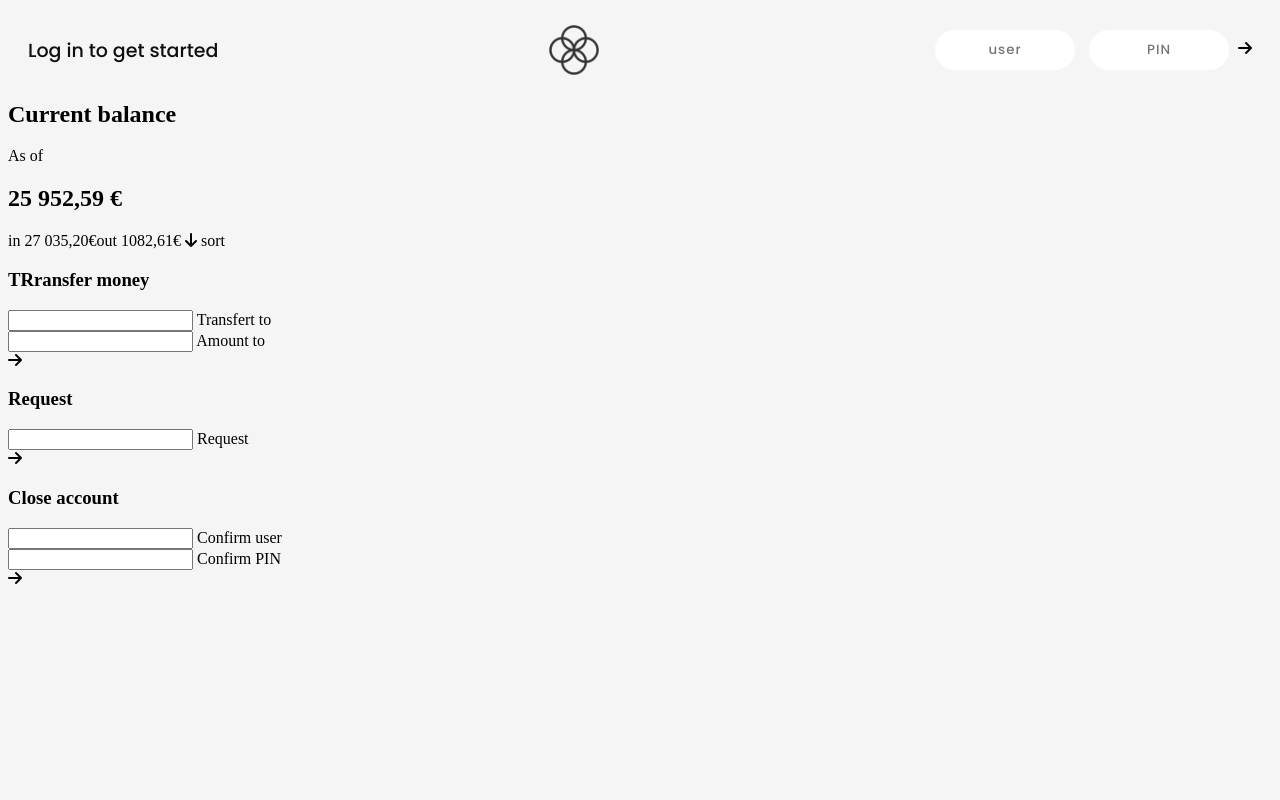
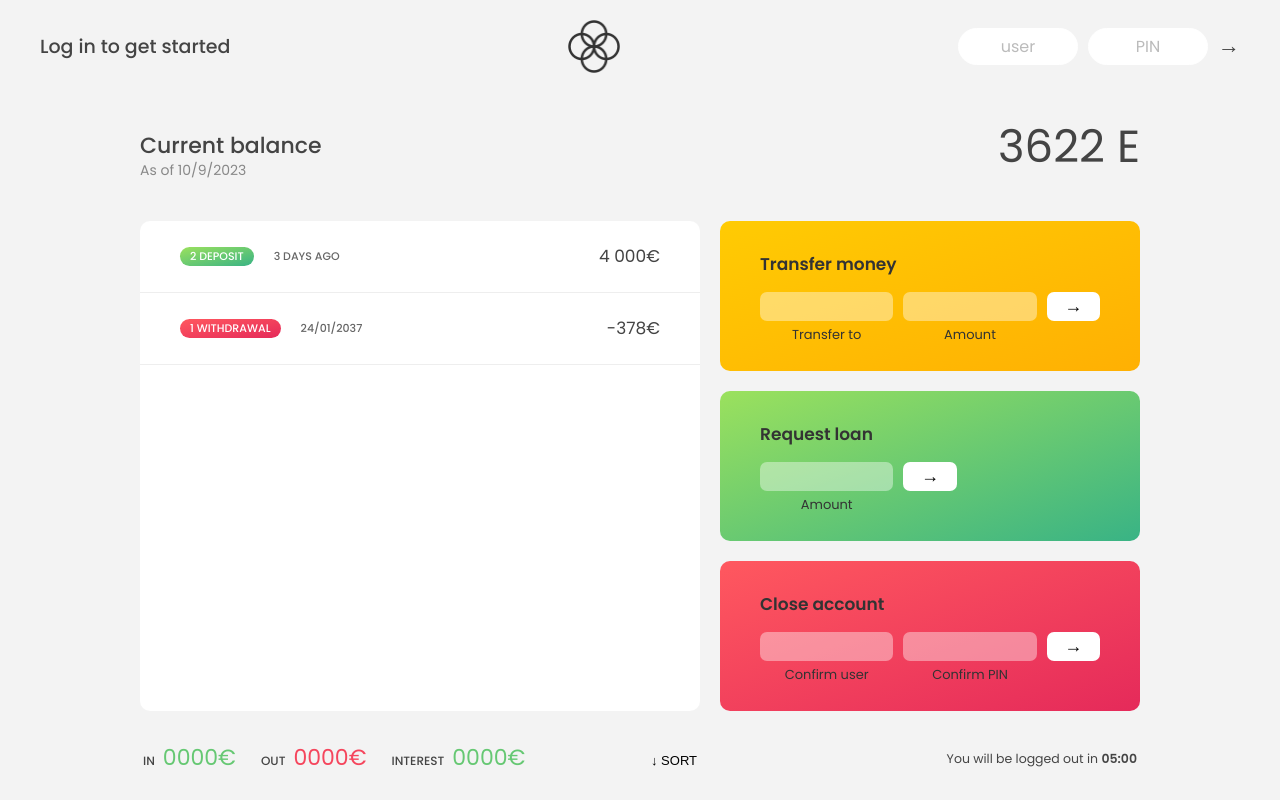
Before and after one commit to TheValll/konexio_cours, a PHP site: page /banker-app/index.html in a window 1280 px wide. Run offline with PHP 8.4, Linux system fonts and the light colour scheme.

Commit message:
bank app date + current balance and login function

```diff
--- a/banker-app/assets/javascript/script.js
+++ b/banker-app/assets/javascript/script.js
@@ -20,26 +20,63 @@ const data = [
 let userInput = "";
 let pinInput = "";
 
-const afterLogin = document.querySelector(".after--login");
-const welcomeText = document.getElementById("welcome--text");
+const afterLogin = document.querySelector(".app");
+const welcomeText = document.querySelector(".welcome");
+
+//// CREATE LOGIN FUNCTION
 
 const checkLogin = () => {
   for (let i = 0; i < data.length; i++) {
     if (userInput === data[i].user && Number(pinInput) === data[i].pin) {
-      afterLogin.style.display = "block";
+      afterLogin.style.opacity = "1";
       welcomeText.textContent = `Welcome back, ${data[i].firstName} !`;
+      document.querySelector(".login__input--pin").value = "";
+      document.querySelector(".login__input--user").value = "";
     }
   }
 };
 
-document.getElementById("user--input").addEventListener("input", (e) => {
+//// ADD EVENT FOR INPUT USER AND PIN
+
+document.querySelector(".login__input--user").addEventListener("input", (e) => {
   userInput = e.target.value;
 });
 
-document.getElementById("pin--input").addEventListener("input", (e) => {
+document.querySelector(".login__input--pin").addEventListener("input", (e) => {
   pinInput = e.target.value;
 });
 
-document.getElementById("submit--input").addEventListener("click", () => {
+//// FUNCTION LOGIN
+
+document.querySelector(".login__btn").addEventListener("click", (e) => {
+  e.preventDefault();
   checkLogin();
 });
+
+//// CALCUL GLOBAL CURRENT BALANCE
+
+const history = [];
+let currentBalance = document.querySelector(".balance__value");
+const value = document.querySelectorAll(".movements__value");
+value.forEach((e) => {
+  history.push(e.innerHTML);
+});
+let newTable = [];
+for (let i = 0; i < history.length; i++) {
+  newTable += history[i].replace(/\s/g, "").slice(0, -1);
+}
+currentBalance.textContent = `${eval(newTable)} E`;
+
+//// CHANGE DATE LOG
+
+const currentDate = new Date();
+console.log(currentDate);
+const day = currentDate.getDate();
+console.log(day);
+const mounth = currentDate.getMonth() + 1;
+const years = currentDate.getFullYear();
+if (mounth < 10) {
+  mounth = "0" + mounth;
+}
+let dateFormat = mounth + "/" + day + "/" + years;
+document.querySelector(".date").textContent = dateFormat;
--- a/banker-app/assets/styles/style.css
+++ b/banker-app/assets/styles/style.css
@@ -1,33 +1,293 @@
-@import url("https://fonts.googleapis.com/css2?family=League+Spartan:wght@700&family=Poppins:ital,wght@0,100;0,200;0,300;0,400;0,500;0,600;0,700;0,800;0,900;1,100;1,200;1,300;1,400;1,500;1,600;1,700;1,800;1,900&display=swap");
+* {
+  margin: 0;
+  padding: 0;
+  box-sizing: inherit;
+}
+
+html {
+  font-size: 62.5%;
+  box-sizing: border-box;
+}
 
 body {
-  background-color: whitesmoke;
+  font-family: "Poppins", sans-serif;
+  color: #444;
+  background-color: #f3f3f3;
+  height: 100vh;
+  padding: 2rem;
 }
-header {
+
+nav {
   display: flex;
   justify-content: space-between;
   align-items: center;
-  margin: 20px;
+  padding: 0 2rem;
 }
-header h2 {
-  font-size: 19px;
-  font-family: "Poppins", sans-serif;
+
+.welcome {
+  font-size: 1.9rem;
   font-weight: 500;
-  color: rgb(15, 15, 15);
 }
-header input {
-  padding: 5px 20px;
-  height: 30px;
-  width: 100px;
-  border-radius: 50px;
+
+.logo {
+  height: 5.25rem;
+}
+
+.login {
+  display: flex;
+}
+
+.login__input {
+  border: none;
+  padding: 0.5rem 2rem;
+  font-size: 1.6rem;
+  font-family: inherit;
   text-align: center;
-  margin: 5px;
-  font-family: "Poppins", sans-serif;
+  width: 12rem;
+  border-radius: 10rem;
+  margin-right: 1rem;
+  color: inherit;
+  border: 1px solid #fff;
+  transition: all 0.3s;
+}
+
+.login__input:focus {
+  outline: none;
+  border: 1px solid #ccc;
+}
+
+.login__input::placeholder {
+  color: #bbb;
+}
+
+.login__btn {
+  border: none;
+  background: none;
+  font-size: 2.2rem;
+  color: inherit;
+  cursor: pointer;
+  transition: all 0.3s;
+}
+
+.login__btn:hover,
+.login__btn:focus,
+.btn--sort:hover,
+.btn--sort:focus {
+  outline: none;
+  color: #777;
+}
+
+/* MAIN */
+.app {
+  position: relative;
+  max-width: 100rem;
+  margin: 4rem auto;
+  display: grid;
+  grid-template-columns: 4fr 3fr;
+  grid-template-rows: auto repeat(3, 15rem) auto;
+  gap: 2rem;
+
+  /* NOTE This creates the fade in/out anumation */
+  /* opacity: 0;
+  transition: all 1s; */
+}
+
+.balance {
+  grid-column: 1 / span 2;
+  display: flex;
+  align-items: flex-end;
+  justify-content: space-between;
+  margin-bottom: 2rem;
+}
+
+.balance__label {
+  font-size: 2.2rem;
   font-weight: 500;
-  color: gray;
-  letter-spacing: 1px;
+  margin-bottom: -0.2rem;
+}
+
+.balance__date {
+  font-size: 1.4rem;
+  color: #888;
+}
+
+.balance__value {
+  font-size: 4.5rem;
+  font-weight: 400;
+}
+
+/* MOVEMENTS */
+.movements {
+  grid-row: 2 / span 3;
+  background-color: #fff;
+  border-radius: 1rem;
+  overflow: scroll;
+}
+
+.movements__row {
+  padding: 2.25rem 4rem;
+  display: flex;
+  align-items: center;
+  border-bottom: 1px solid #eee;
+}
+
+.movements__type {
+  font-size: 1.1rem;
+  text-transform: uppercase;
+  font-weight: 500;
+  color: #fff;
+  padding: 0.1rem 1rem;
+  border-radius: 10rem;
+  margin-right: 2rem;
+}
+
+.movements__date {
+  font-size: 1.1rem;
+  text-transform: uppercase;
+  font-weight: 500;
+  color: #666;
+}
+
+.movements__type--deposit {
+  background-image: linear-gradient(to top left, #39b385, #9be15d);
+}
+
+.movements__type--withdrawal {
+  background-image: linear-gradient(to top left, #e52a5a, #ff585f);
+}
+
+.movements__value {
+  font-size: 1.7rem;
+  margin-left: auto;
+}
+
+/* SUMMARY */
+.summary {
+  grid-row: 5 / 6;
+  display: flex;
+  align-items: baseline;
+  padding: 0 0.3rem;
+  margin-top: 1rem;
+}
+
+.summary__label {
+  font-size: 1.2rem;
+  font-weight: 500;
+  text-transform: uppercase;
+  margin-right: 0.8rem;
+}
+
+.summary__value {
+  font-size: 2.2rem;
+  margin-right: 2.5rem;
+}
+
+.summary__value--in,
+.summary__value--interest {
+  color: #66c873;
+}
+
+.summary__value--out {
+  color: #f5465d;
+}
+
+.btn--sort {
+  margin-left: auto;
   border: none;
+  background: none;
+  font-size: 1.3rem;
+  font-weight: 500;
+  cursor: pointer;
 }
-.after--login {
-  display: block;
+
+/* OPERATIONS */
+.operation {
+  border-radius: 1rem;
+  padding: 3rem 4rem;
+  color: #333;
 }
+
+.operation--transfer {
+  background-image: linear-gradient(to top left, #ffb003, #ffcb03);
+}
+
+.operation--loan {
+  background-image: linear-gradient(to top left, #39b385, #9be15d);
+}
+
+.operation--close {
+  background-image: linear-gradient(to top left, #e52a5a, #ff585f);
+}
+
+h2 {
+  margin-bottom: 1.5rem;
+  font-size: 1.7rem;
+  font-weight: 600;
+  color: #333;
+}
+
+.form {
+  display: grid;
+  grid-template-columns: 2.5fr 2.5fr 1fr;
+  grid-template-rows: auto auto;
+  gap: 0.4rem 1rem;
+}
+
+/* Exceptions for interst */
+.form.form--loan {
+  grid-template-columns: 2.5fr 1fr 2.5fr;
+}
+
+.form__label--loan {
+  grid-row: 2;
+}
+
+/* End exceptions */
+
+.form__input {
+  width: 100%;
+  border: none;
+  background-color: rgba(255, 255, 255, 0.4);
+  font-family: inherit;
+  font-size: 1.5rem;
+  text-align: center;
+  color: #333;
+  padding: 0.3rem 1rem;
+  border-radius: 0.7rem;
+  transition: all 0.3s;
+}
+
+.form__input:focus {
+  outline: none;
+  background-color: rgba(255, 255, 255, 0.6);
+}
+
+.form__label {
+  font-size: 1.3rem;
+  text-align: center;
+}
+
+.form__btn {
+  border: none;
+  border-radius: 0.7rem;
+  font-size: 1.8rem;
+  background-color: #fff;
+  cursor: pointer;
+  transition: all 0.3s;
+}
+
+.form__btn:focus {
+  outline: none;
+  background-color: rgba(255, 255, 255, 0.8);
+}
+
+.logout-timer {
+  padding: 0 0.3rem;
+  margin-top: 1.9rem;
+  text-align: right;
+  font-size: 1.25rem;
+}
+
+.timer {
+  font-weight: 600;
+}
--- a/banker-app/index.html
+++ b/banker-app/index.html
@@ -1,123 +1,124 @@
 <!DOCTYPE html>
-<html lang="fr">
+<html lang="en">
   <head>
     <meta charset="UTF-8" />
     <meta name="viewport" content="width=device-width, initial-scale=1.0" />
-    <title>Banker App</title>
+    <meta http-equiv="X-UA-Compatible" content="ie=edge" />
+    <link rel="shortcut icon" type="image/png" href="/icon.png" />
+
     <link
+      href="https://fonts.googleapis.com/css?family=Poppins:400,500,600&display=swap"
       rel="stylesheet"
-      href="https://cdnjs.cloudflare.com/ajax/libs/font-awesome/6.4.2/css/all.min.css"
     />
+
     <link rel="stylesheet" href="./assets/styles/style.css" />
+    <title>Bankist</title>
   </head>
   <body>
-    <header>
-      <h2 id="welcome--text">Log in to get started</h2>
-      <img
-        src="./assets/img/logo.png"
-        alt="logo du site banker app"
-        height="50px"
-      />
-      <form>
+    <!-- TOP NAVIGATION -->
+    <nav>
+      <p class="welcome">Log in to get started</p>
+      <img src="./assets/img/logo.png" alt="Logo" class="logo" />
+      <form class="login">
         <input
           type="text"
           placeholder="user"
-          id="user--input"
-          maxlength="2"
-          autocomplete="off"
+          class="login__input login__input--user"
         />
+        <!-- In practice, use type="password" -->
         <input
           type="password"
           placeholder="PIN"
-          id="pin--input"
           maxlength="4"
-          autocomplete="off"
+          class="login__input login__input--pin"
         />
-        <i class="fa-solid fa-arrow-right" id="submit--input"></i>
+        <button class="login__btn">&rarr;</button>
       </form>
-    </header>
-    <div class="after--login">
-      <div class="after--header">
+    </nav>
+
+    <main class="app">
+      <!-- BALANCE -->
       <div class="balance">
-          <h2>Current balance</h2>
-          <p id="date">As of</p>
-        </div>
-        <h2 id="balance--value">25 952,59 €</h2>
-      </div>
-      <div class="grid--container">
-        <div class="grid--left">
-          <div class="history"></div>
-          <div class="summary">
-            <p>
-              in <span id="balance--smumary">27 035,20€</span>out
-              <span>1082,61€</span>
-              <i class="fa-solid fa-arrow-down" id="arrow--sort"></i> sort
+        <div>
+          <p class="balance__label">Current balance</p>
+          <p class="balance__date">
+            As of <span class="date">05/03/2037</span>
           </p>
         </div>
+        <p class="balance__value">0000€</p>
       </div>
-        <div class="grid--left">
-          <div class="transfer">
-            <h3>TRransfer money</h3>
-            <form id="form--transfert">
-              <div class="transfer-to">
-                <input type="text" autocomplete="off" id="to" />
-                <label for="to">Transfert to</label>
+
+      <!-- MOVEMENTS -->
+      <div class="movements">
+        <div class="movements__row">
+          <div class="movements__type movements__type--deposit">2 deposit</div>
+          <div class="movements__date">3 days ago</div>
+          <div class="movements__value">4 000€</div>
         </div>
-              <div class="amount">
-                <input type="number" autocomplete="off" id="amount" />
-                <label for="amount">Amount to</label>
+        <div class="movements__row">
+          <div class="movements__type movements__type--withdrawal">
+            1 withdrawal
           </div>
-              <i
-                class="fa-solid fa-arrow-right"
-                id="submit--input--transfer"
-              ></i>
+          <div class="movements__date">24/01/2037</div>
+          <div class="movements__value">-378€</div>
+        </div>
+      </div>
+
+      <!-- SUMMARY -->
+      <div class="summary">
+        <p class="summary__label">In</p>
+        <p class="summary__value summary__value--in">0000€</p>
+        <p class="summary__label">Out</p>
+        <p class="summary__value summary__value--out">0000€</p>
+        <p class="summary__label">Interest</p>
+        <p class="summary__value summary__value--interest">0000€</p>
+        <button class="btn--sort">&downarrow; SORT</button>
+      </div>
+
+      <!-- OPERATION: TRANSFERS -->
+      <div class="operation operation--transfer">
+        <h2>Transfer money</h2>
+        <form class="form form--transfer">
+          <input type="text" class="form__input form__input--to" />
+          <input type="number" class="form__input form__input--amount" />
+          <button class="form__btn form__btn--transfer">&rarr;</button>
+          <label class="form__label">Transfer to</label>
+          <label class="form__label">Amount</label>
         </form>
       </div>
-          <div class="request">
-            <h3>Request</h3>
-            <form id="form--requesr">
-              <div class="request-input">
-                <input type="number" autocomplete="off" id="to" />
-                <label for="to">Request</label>
-              </div>
-              <i
-                class="fa-solid fa-arrow-right"
-                id="submit--input--request"
-              ></i>
+
+      <!-- OPERATION: LOAN -->
+      <div class="operation operation--loan">
+        <h2>Request loan</h2>
+        <form class="form form--loan">
+          <input type="number" class="form__input form__input--loan-amount" />
+          <button class="form__btn form__btn--loan">&rarr;</button>
+          <label class="form__label form__label--loan">Amount</label>
         </form>
       </div>
-          <div class="close">
-            <h3>Close account</h3>
-            <form id="form--close">
-              <div class="user--confirm">
+
+      <!-- OPERATION: CLOSE -->
+      <div class="operation operation--close">
+        <h2>Close account</h2>
+        <form class="form form--close">
+          <input type="text" class="form__input form__input--user" />
           <input
-                  type="text"
-                  autocomplete="off"
-                  id="to"
-                  maxlength="4"
-                  autocomplete="off"
+            type="password"
+            maxlength="6"
+            class="form__input form__input--pin"
           />
-                <label for="to">Confirm user</label>
-              </div>
-              <div class="pin--confirm">
-                <input
-                  type="number"
-                  autocomplete="off"
-                  id="amount"
-                  maxlength="2"
-                  autocomplete="off"
-                />
-                <label for="amount">Confirm PIN </label>
-              </div>
-              <i
-                class="fa-solid fa-arrow-right"
-                id="submit--input--transfer"
-              ></i>
+          <button class="form__btn form__btn--close">&rarr;</button>
+          <label class="form__label">Confirm user</label>
+          <label class="form__label">Confirm PIN</label>
         </form>
       </div>
-        </div>
-      </div>
-    </div>
+
+      <!-- LOGOUT TIMER -->
+      <p class="logout-timer">
+        You will be logged out in <span class="timer">05:00</span>
+      </p>
+    </main>
+
     <script src="./assets/javascript/script.js"></script>
   </body>
 </html>
```
Lines whose indentation alone changed are shown as unchanged.
